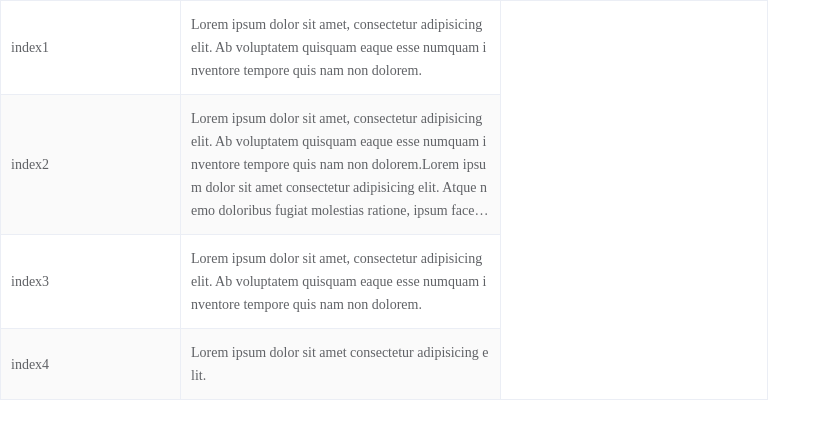
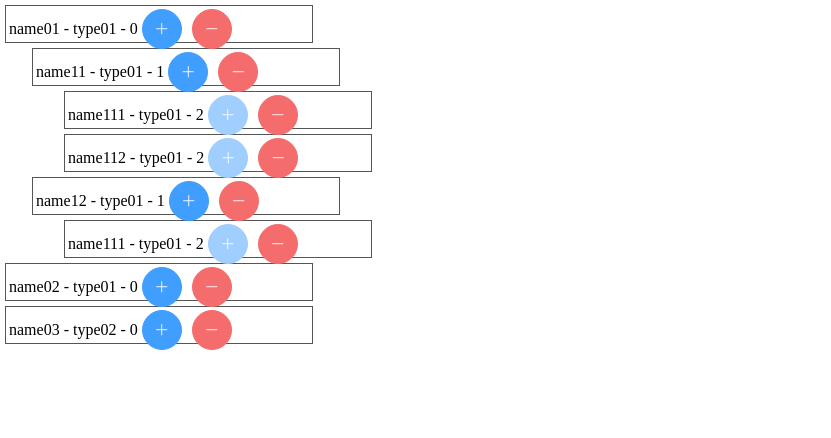
Before and after one commit to shiyuan598/map-3d, a Vue app: page / in a window 1280 px wide. Shown: the top 438 px of the page, without its empty margins (0-831 px from the left). Built offline with nearby package versions, Linux system fonts and the light colour scheme.

Commit message:
树形结构，添加、删除元素

```diff
--- a/src/router/index.js
+++ b/src/router/index.js
@@ -31,9 +31,14 @@ const routes = [
     component: () => import("../views/Map.vue")
   },
   {
-    path: "/",
+    path: "/Table",
     name: "Table",
     component: () => import("../views/Table.vue")
+  },
+  {
+    path: "/",
+    name: "Tree",
+    component: () => import("../views/Tree.vue")
   },
   {
     path: "/list",
--- /dev/null
+++ b/src/views/Tree.vue
@@ -0,0 +1,171 @@
+<template>
+  <div>
+    <div
+      class="field"
+      :class="'indent' + item.level"
+      :key="index"
+      v-for="(item, index) in fieldArr"
+    >
+      {{ item.name }} - {{ item.type }} - {{ item.level }}
+      <el-button
+        type="primary"
+        icon="el-icon-plus"
+        circle
+        :disabled="item.level >= 2"
+        @click="add(index)"
+      ></el-button>
+      <el-button
+        type="danger"
+        icon="el-icon-minus"
+        circle
+        @click="remove(index)"
+      ></el-button>
+    </div>
+  </div>
+</template>
+
+<script>
+export default {
+  name: "tree",
+  data() {
+    return {
+      fieldArr: [
+        {
+          name: "name01",
+          type: "type01",
+          level: 0
+        },
+        {
+          name: "name11",
+          type: "type01",
+          level: 1
+        },
+        {
+          name: "name111",
+          type: "type01",
+          level: 2
+        },
+        {
+          name: "name112",
+          type: "type01",
+          level: 2
+        },
+        {
+          name: "name12",
+          type: "type01",
+          level: 1
+        },
+        {
+          name: "name111",
+          type: "type01",
+          level: 2
+        },
+        {
+          name: "name02",
+          type: "type01",
+          level: 0
+        },
+        {
+          name: "name03",
+          type: "type02",
+          level: 0
+        }
+      ],
+      fields: [
+        {
+          name: "name01",
+          type: "type01",
+          level: 0,
+          children: [
+            {
+              name: "name11",
+              type: "type01",
+              level: 1,
+              children: [
+                {
+                  name: "name111",
+                  type: "type01",
+                  level: 2,
+                  children: []
+                },
+                {
+                  name: "name112",
+                  type: "type01",
+                  level: 2,
+                  children: []
+                }
+              ]
+            },
+            {
+              name: "name12",
+              type: "type01",
+              level: 1,
+              children: [
+                {
+                  name: "name111",
+                  type: "type01",
+                  level: 2,
+                  children: []
+                }
+              ]
+            }
+          ]
+        },
+        {
+          name: "name02",
+          type: "type01",
+          level: 0,
+          children: []
+        },
+        {
+          name: "name03",
+          type: "type02",
+          level: 0,
+          children: []
+        }
+      ]
+    };
+  },
+  methods: {
+    add(index) {
+      let level = this.fieldArr[index].level;
+      this.fieldArr.splice(index + 1, 0, {
+        name: "new",
+        type: "new",
+        level: level + 1
+      });
+    },
+    remove(index) {
+      let level = this.fieldArr[index].level;
+      let count = 1;
+      let i = index + 1;
+      while (this.fieldArr[i]) {
+        if (this.fieldArr[i].level > level) {
+          count++;
+          i++;
+        } else {
+          break;
+        }
+      }
+      this.fieldArr.splice(index, count);
+    }
+  }
+};
+</script>
+
+<style scoped>
+.field {
+  border: 1px solid #555;
+  margin: 5px;
+  width: 300px;
+  height: 30px;
+  line-height: 30px;
+  padding: 3px;
+}
+.indent1 {
+  margin-left: 2rem;
+}
+.indent2 {
+  margin-left: 4rem;
+}
+</style>
```
